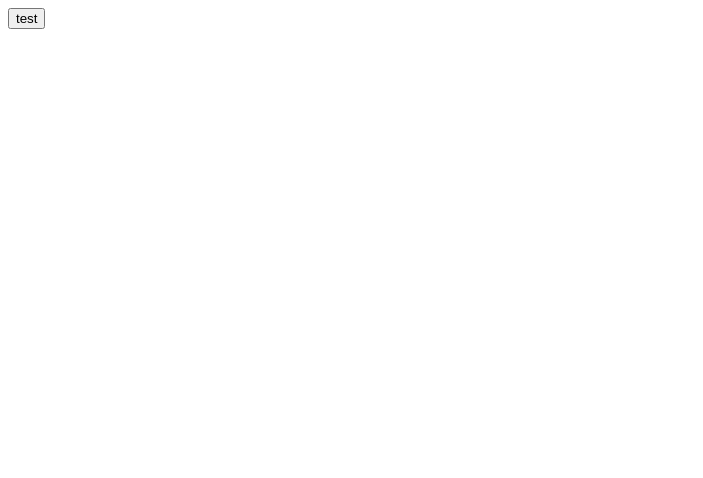
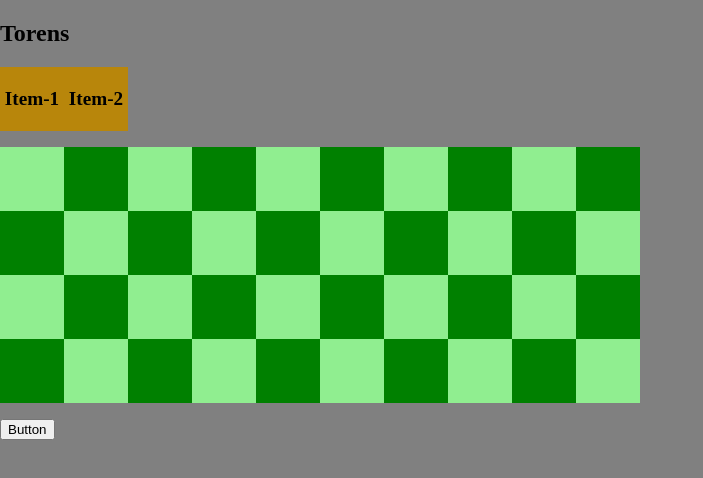
Before and after one commit to JelleFauconnier/Berghoff, a plain HTML site: page index.html in a window 1280 px wide. Shown: the whole page, without its empty margins (0-703 px from the left). Drawn offline with Linux system fonts and the light colour scheme.

Commit message:
Gameboard + toren plaatsen
Gameboard aangemaakt en het plaatsen van een dummy toren op het speelveld werkt.

```diff
--- a/index.html
+++ b/index.html
@@ -1,18 +1,83 @@
-<!DOCTYPE html>
+<!doctype html>
 <html lang="en">
 <head>
     <meta charset="UTF-8">
-    <title>Homepage</title>
+    <meta name="viewport"
+          content="width=device-width, initial-scale=1.0">
+    <meta http-equiv="X-UA-Compatible" content="ie=edge">
+    <title>Document</title>
+    <link rel="stylesheet" href="styles/style.css">
+    <script src="js/main.js" defer></script>
 </head>
 <body>
-    <button>test</button>
+<header>
+</header>
+<main>
+    <section class="game-towers">
+        <h2>Torens</h2>
+        <div class="items">
+        <div class="item" id="item-1">
+            <span>Item-1</span>
+        </div>
+        <div class="item" id="item-2">
+            <span>Item-2</span>
+        </div>
+        </div>
+    </section>
+    <section class="game-container">
+        <div class="field" id="field-1">
+            <div class="grid-cell" data-row="1" data-col="1"></div>
+            <div class="grid-cell" data-row="1" data-col="2"></div>
+            <div class="grid-cell" data-row="1" data-col="3"></div>
+            <div class="grid-cell" data-row="1" data-col="4"></div>
+            <div class="grid-cell" data-row="1" data-col="5"></div>
+            <div class="grid-cell" data-row="1" data-col="6"></div>
+            <div class="grid-cell" data-row="1" data-col="7"></div>
+            <div class="grid-cell" data-row="1" data-col="8"></div>
+            <div class="grid-cell" data-row="1" data-col="9"></div>
+            <div class="grid-cell" data-row="1" data-col="10"></div>
+        </div>
+        <div class="field" id="field-2">
+            <div class="grid-cell" data-row="2" data-col="1"></div>
+            <div class="grid-cell" data-row="2" data-col="2"></div>
+            <div class="grid-cell" data-row="2" data-col="3"></div>
+            <div class="grid-cell" data-row="2" data-col="4"></div>
+            <div class="grid-cell" data-row="2" data-col="5"></div>
+            <div class="grid-cell" data-row="2" data-col="6"></div>
+            <div class="grid-cell" data-row="2" data-col="7"></div>
+            <div class="grid-cell" data-row="2" data-col="8"></div>
+            <div class="grid-cell" data-row="2" data-col="9"></div>
+            <div class="grid-cell" data-row="2" data-col="10"></div>
+        </div>
+        <div class="field" id="field-3">
+            <div class="grid-cell" data-row="3" data-col="1"></div>
+            <div class="grid-cell" data-row="3" data-col="2"></div>
+            <div class="grid-cell" data-row="3" data-col="3"></div>
+            <div class="grid-cell" data-row="3" data-col="4"></div>
+            <div class="grid-cell" data-row="3" data-col="5"></div>
+            <div class="grid-cell" data-row="3" data-col="6"></div>
+            <div class="grid-cell" data-row="3" data-col="7"></div>
+            <div class="grid-cell" data-row="3" data-col="8"></div>
+            <div class="grid-cell" data-row="3" data-col="9"></div>
+            <div class="grid-cell" data-row="3" data-col="10"></div>
+        </div>
+        <div class="field" id="field-4">
+            <div class="grid-cell" data-row="4" data-col="1"></div>
+            <div class="grid-cell" data-row="4" data-col="2"></div>
+            <div class="grid-cell" data-row="4" data-col="3"></div>
+            <div class="grid-cell" data-row="4" data-col="4"></div>
+            <div class="grid-cell" data-row="4" data-col="5"></div>
+            <div class="grid-cell" data-row="4" data-col="6"></div>
+            <div class="grid-cell" data-row="4" data-col="7"></div>
+            <div class="grid-cell" data-row="4" data-col="8"></div>
+            <div class="grid-cell" data-row="4" data-col="9"></div>
+            <div class="grid-cell" data-row="4" data-col="10"></div>
+        </div>
+    </section>
+    <button id="btn">Button</button>
+</main>
+<footer>
 
-    <script>
-        const btn = document.querySelector('button')
-
-        btn.addEventListener('click', () => {
-            this.style.backgroundColor = 'pink';
-        })
-    </script>
+</footer>
 </body>
 </html>
--- /dev/null
+++ b/js/main.js
@@ -0,0 +1,38 @@
+const btn = document.querySelector('#btn');
+const field1 = document.querySelector('.field-1');
+const gameContainer = document.querySelector('.game-container')
+const items = document.querySelector('.items');
+let selectedTower;
+
+const placeTower = function (tower, cell, col, row) {
+    // Bereken de positie van de toren
+    const cellWidth = cell.offsetWidth;  // Breedte van cel
+    const cellHeight = cell.offsetHeight;  // hoogte van cel
+    const leftPos = (col * cellWidth) - cellWidth;
+    const topPos = (row * cellHeight) - cellHeight;
+    // De linker bovenhoeken komen overeen met elkaar, denk ik.
+
+    // TODO: foutmelding als er niet op lege cel wordt geklikt, ook kijken voor als de cel al is ingevuld.
+
+    // Maak tower element
+    // const tower = document.createElement('div');
+    tower.classList.add('tower');
+    tower.style.left = leftPos + 'px';
+    tower.style.top = topPos + 'px';
+
+    selectedTower = null;
+    // Voeg toren toe aan speelveld op juiste cel
+    gameContainer.appendChild(tower);
+};
+
+items.addEventListener('click', (event) => {
+    selectedTower = event.target;
+})
+
+
+gameContainer.addEventListener('click', function (event) {
+    const cell = event.target;
+    const row = cell.dataset.row; // Rij nummer
+    const col = cell.dataset.col; // Kolom nummer
+    placeTower(selectedTower, cell, col, row)
+});
--- /dev/null
+++ b/styles/style.css
@@ -0,0 +1,73 @@
+:root {
+
+}
+
+html {
+    background: grey;
+}
+
+body {
+    max-width: 1280px;
+    margin: auto;
+}
+
+
+*, *:before, *:after {
+    box-sizing: border-box;
+}
+
+/*  GAMEBOARD */
+.game-container {
+    display: flex;
+    flex-direction: column;
+    position: relative;
+}
+
+.field:nth-child(odd) div:nth-child(even),
+.field:nth-child(even) div:nth-child(odd) {
+    background: green;
+}
+
+.field:nth-child(odd) div:nth-child(odd),
+.field:nth-child(even) div:nth-child(even) {
+    background: lightgreen;
+}
+
+.field {
+    display: flex;
+}
+
+.grid-cell {
+    padding: 2rem;
+    margin: 0;
+}
+
+.tower {
+    position: absolute;
+    width: 4rem;
+    height: 4rem;
+    background-color: red;
+}
+
+.items {
+    display: flex;
+}
+.item {
+    background: darkgoldenrod;
+    display: flex;
+    justify-content: center;
+    width: 4rem;
+    height: 4rem;
+    align-items: center;
+
+}
+
+.item span {
+    user-select: none;
+    font-weight: bold;
+    font-size: 1.2rem;
+}
+
+section {
+    margin: 1rem 0;
+}
```
